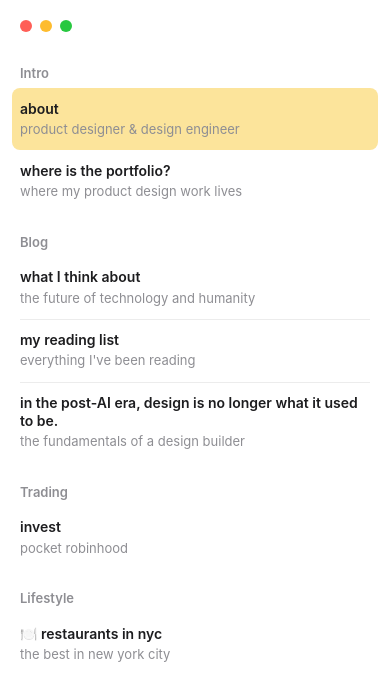
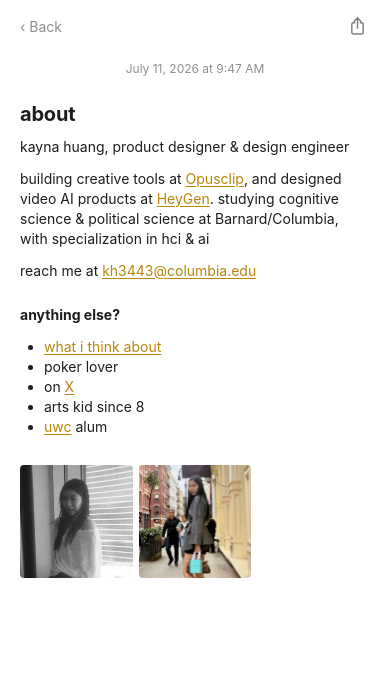
Before and after one commit to kayna-xyz/Portfolio-, a Next.js app: page / in a window 390 px wide. Shown: the top 700 px of the page. Built offline with nearby package versions, Linux system fonts and the light colour scheme; a web font is replaced by a local one.

Commit message:
Open the about note by default on mobile instead of the notes list
Co-Authored-By: Claude Fable 5 <noreply@anthropic.com>
Claude-Session: https://claude.ai/code/session_012g7JrfY5XMoKKV9pvDCftC

```diff
--- a/app/kynotes/kaynote-app.tsx
+++ b/app/kynotes/kaynote-app.tsx
@@ -506,7 +506,7 @@ function SearchIcon() {
 export default function KaynoteApp() {
   const router = useRouter()
   const [selectedId, setSelectedId] = useState("about-me")
-  const [noteOpen, setNoteOpen] = useState(false) // mobile: note pane visible
+  const [noteOpen, setNoteOpen] = useState(true) // mobile: note pane visible; start on the about note
   const [query, setQuery] = useState("")
   const [copied, setCopied] = useState(false)
 
```
